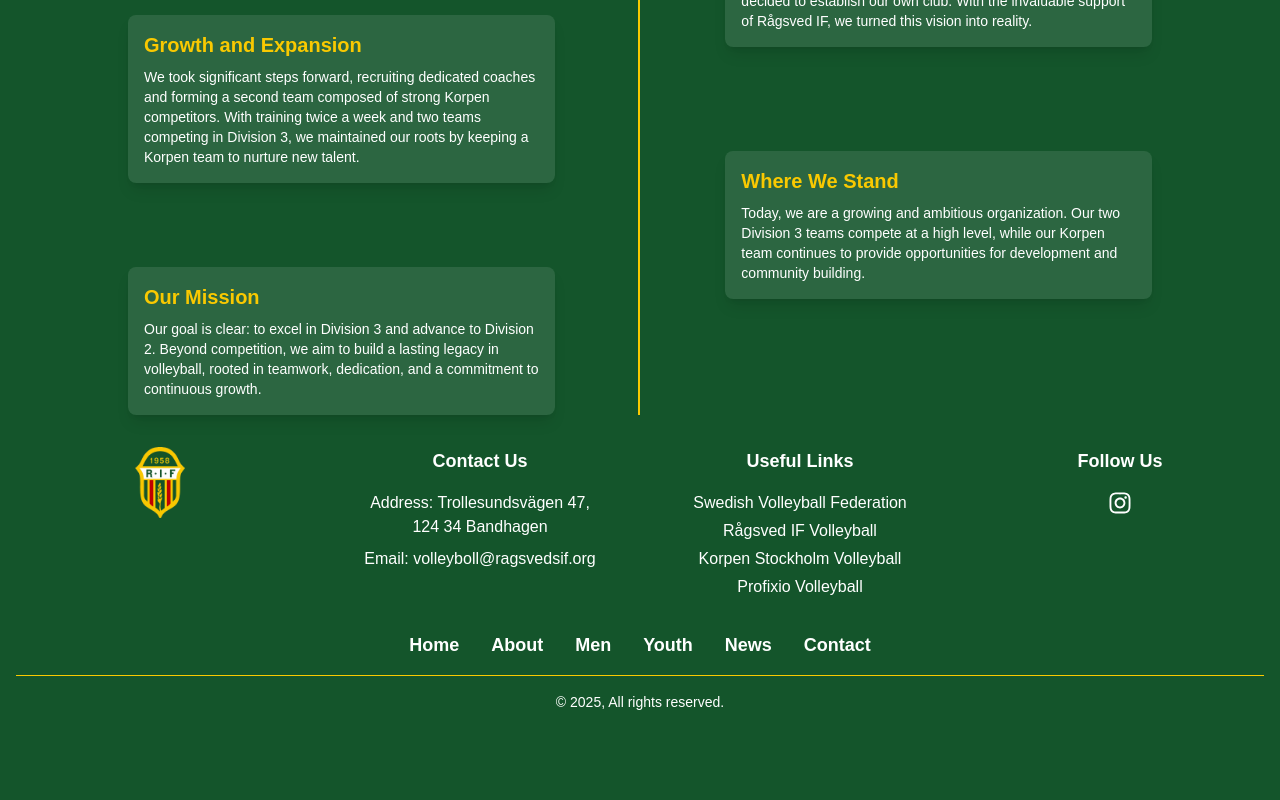
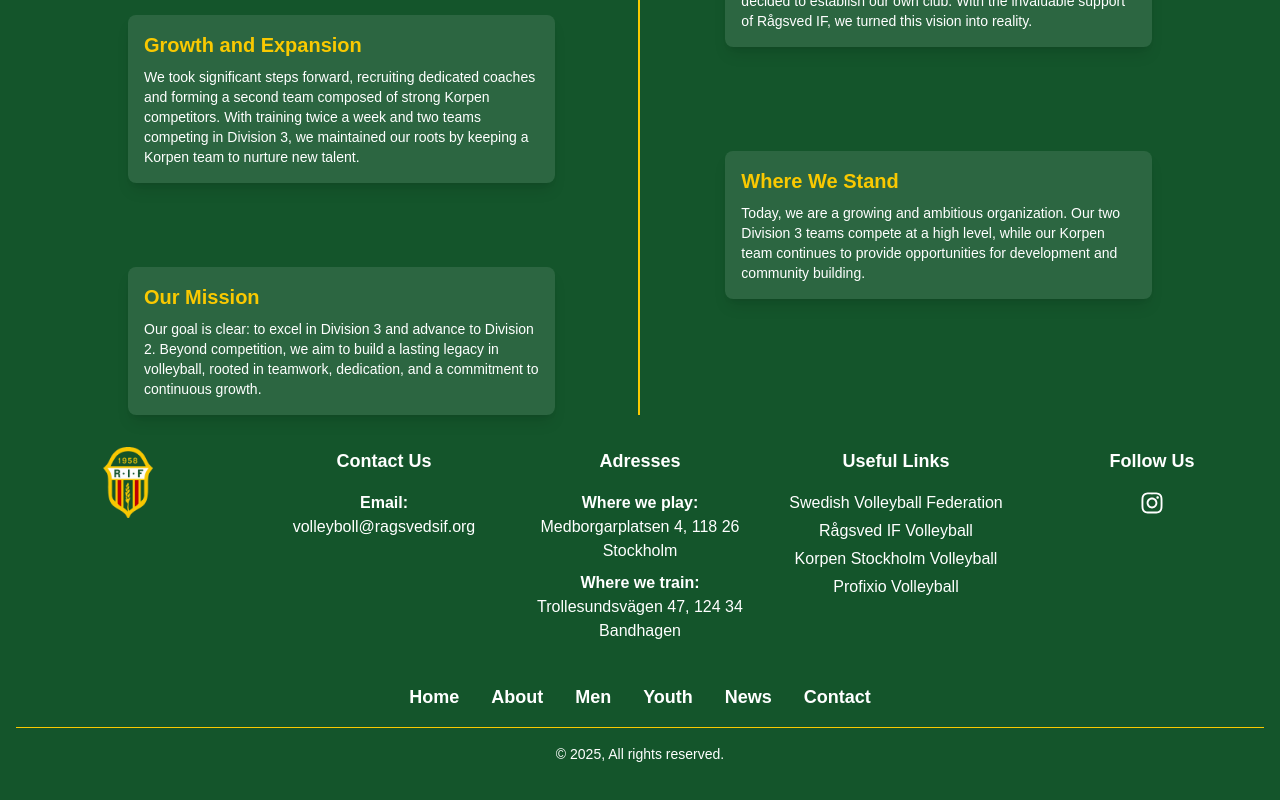
Before and after one commit to maxlearns2code/ragsved-if, a Next.js app: page /en/about in a window 1280 px wide. Shown: the part 763-1563 px from the top of the page. Before the commit the page ends 1539 px from the top, so only its background shows below. Built offline with nearby package versions, Linux system fonts and the light colour scheme.

Commit message:
feat: enhance footer with additional location details

```diff
--- a/app/components/Footer.tsx
+++ b/app/components/Footer.tsx
@@ -62,7 +62,7 @@ const Footer = () => {
       transition={{ duration: 0.5 }}
     >
       <div className="container mx-auto px-4">
-        <div className="grid grid-cols-1 md:grid-cols-4 gap-8">
+        <div className="grid grid-cols-1 md:grid-cols-5 gap-8">
           <div className="flex justify-center">
             <Link
               href="/"
@@ -78,21 +78,44 @@ const Footer = () => {
               />
             </Link>
           </div>
-          <address className="text-center not-italic">
+          <div className="text-center">
             <h3 className="text-lg font-semibold mb-4">
               {t("contact.contactUs")}
             </h3>
-            <p className="mb-2">
-              {t("contact.address")}: Trollesundsvägen 47, <br />
-              124 34 Bandhagen
-            </p>
             <p>
-              {t("contact.email")}:{" "}
+              <strong>{t("contact.email")}:</strong>{" "}
               <a
                 href="mailto:volleyboll@ragsvedsif.org"
                 className="hover:text-secondary hover:underline"
               >
                 volleyboll@ragsvedsif.org
+              </a>
+            </p>
+          </div>
+          <address className="text-center not-italic">
+            <h3 className="text-lg font-semibold mb-4">
+              {t("adress.adresses")}
+            </h3>
+            <p className="mb-2">
+              <strong>{t("adress.whereWePlay")}:</strong>{" "}
+              <a
+                href="https://maps.app.goo.gl/ZrUewV9QHQ4Hu6ft9"
+                target="_blank"
+                rel="noopener noreferrer"
+                className="hover:text-secondary hover:underline"
+              >
+                Medborgarplatsen 4, 118 26 Stockholm
+              </a>
+            </p>
+            <p className="mb-2">
+              <strong>{t("adress.whereWeTrain")}:</strong>{" "}
+              <a
+                href="https://maps.app.goo.gl/fbyc7vCLW5RkDnFJ8"
+                target="_blank"
+                rel="noopener noreferrer"
+                className="hover:text-secondary hover:underline"
+              >
+                Trollesundsvägen 47, 124 34 Bandhagen
               </a>
             </p>
           </address>
--- a/messages/de.json
+++ b/messages/de.json
@@ -215,8 +215,12 @@
     },
     "contact": {
       "contactUs": "Kontaktieren Sie uns",
-      "address": "Adresse",
       "email": "E-Mail"
+    },
+    "adress": {
+      "adresses": "Adressen",
+      "whereWeCompete": "Wo wir spielen",
+      "whereWeTrain": "Wo wir trainieren"
     },
     "social": {
       "followUs": "Folgen Sie uns",
--- a/messages/en.json
+++ b/messages/en.json
@@ -215,8 +215,12 @@
     },
     "contact": {
       "contactUs": "Contact Us",
-      "address": "Address",
       "email": "Email"
+    },
+    "adress": {
+      "adresses": "Adresses",
+      "whereWePlay": "Where we play",
+      "whereWeTrain": "Where we train"
     },
     "social": {
       "followUs": "Follow Us",
--- a/messages/es.json
+++ b/messages/es.json
@@ -215,8 +215,12 @@
     },
     "contact": {
       "contactUs": "Contáctenos",
-      "address": "Dirección",
       "email": "Correo electrónico"
+    },
+    "adress": {
+      "adresses": "Direcciones",
+      "whereWeCompete": "Dónde jugamos",
+      "whereWeTrain": "Dónde entrenamos"
     },
     "social": {
       "followUs": "Síganos",
--- a/messages/fr.json
+++ b/messages/fr.json
@@ -215,8 +215,12 @@
     },
     "contact": {
       "contactUs": "Contactez-nous",
-      "address": "Adresse",
       "email": "E-mail"
+    },
+    "adress": {
+      "adresses": "Adresses",
+      "whereWeCompete": "Où nous jouons",
+      "whereWeTrain": "Où nous nous entraînons"
     },
     "social": {
       "followUs": "Suivez-nous",
--- a/messages/pl.json
+++ b/messages/pl.json
@@ -215,8 +215,12 @@
     },
     "contact": {
       "contactUs": "Skontaktuj się z nami",
-      "address": "Adres",
       "email": "E-mail"
+    },
+    "adress": {
+      "adresses": "Adresy",
+      "whereWeCompete": "Gdzie gramy",
+      "whereWeTrain": "Gdzie trenujemy"
     },
     "social": {
       "followUs": "Obserwuj nas",
--- a/messages/sr.json
+++ b/messages/sr.json
@@ -215,8 +215,12 @@
     },
     "contact": {
       "contactUs": "Kontaktirajte nas",
-      "address": "Adresa",
       "email": "E-pošta"
+    },
+    "adress": {
+      "adresses": "Adrese",
+      "whereWeCompete": "Gde igramo",
+      "whereWeTrain": "Gde treniramo"
     },
     "social": {
       "followUs": "Pratite nas",
--- a/messages/sv.json
+++ b/messages/sv.json
@@ -215,8 +215,12 @@
     },
     "contact": {
       "contactUs": "Kontakta oss",
-      "address": "Adress",
       "email": "E-post"
+    },
+    "adress": {
+      "adresses": "Adresser",
+      "whereWeCompete": "Där vi spelar",
+      "whereWeTrain": "Där vi tränar"
     },
     "social": {
       "followUs": "Följ oss",
--- a/messages/uk.json
+++ b/messages/uk.json
@@ -215,8 +215,12 @@
     },
     "contact": {
       "contactUs": "Зв'яжіться з нами",
-      "address": "Адреса",
       "email": "Електронна пошта"
+    },
+    "adress": {
+      "adresses": "Адреси",
+      "whereWeCompete": "Де ми граємо",
+      "whereWeTrain": "Де ми тренуємося"
     },
     "social": {
       "followUs": "Слідкуйте за нами",
```
